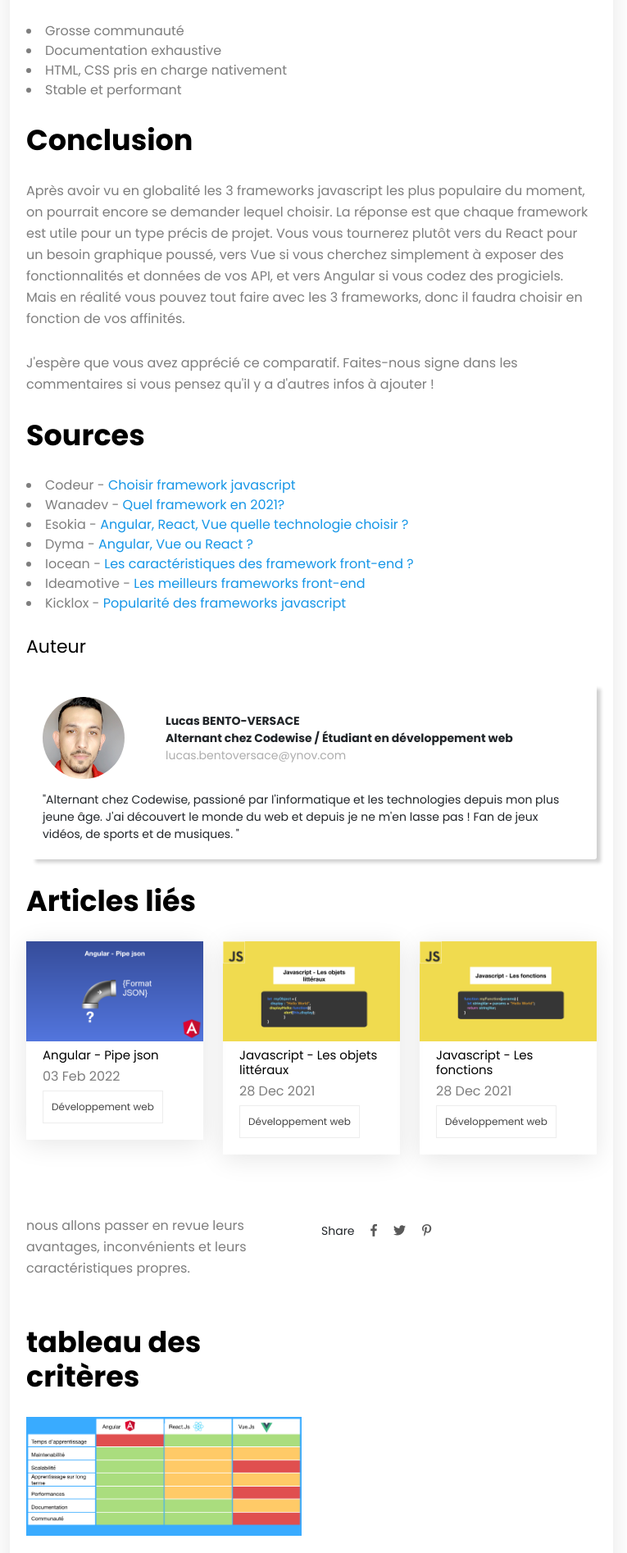
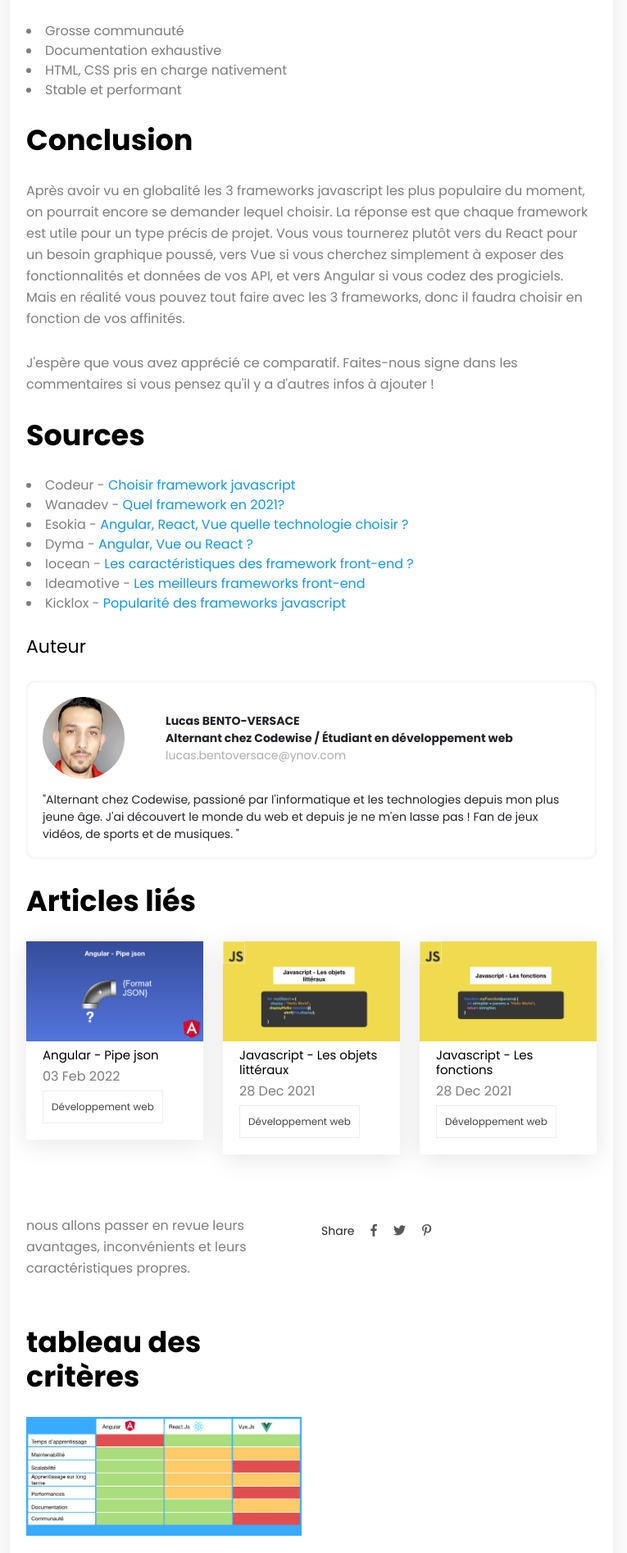
Before and after one commit to hubergerard/blog-codewise, a Jekyll site: the page built from _posts/2021-11-24-framework-javascript-lequel-choisir.html, in a window 1280 px wide. Shown: the part 4298-6192 px from the top of the page at 82% size, without its empty margins (70-835 px from the left). Built offline with Jekyll 4.4.1, drawn with Linux system fonts in a browser that asks for light colours; comment, search, counter and statistics services are not loaded.

Commit message:
fix responsive

```diff
--- a/_layouts/post.html
+++ b/_layouts/post.html
@@ -81,7 +81,7 @@ layout: default
                                 <img id="image_author" src="{{author.image}}" class="rounded-circle" alt="image auteur" width="100" height="100">
                                 <div id="name_email_author">
                                     <span class="fw-bold" id="name_author">{{author.name}}</span>
-                                    <span class="fw-bold" id="name_author">{{author.title}}</span>
+                                    <span class="fw-bold" id="title_author">{{author.title}}</span>
                                     <span id="email_author">{{author.email}}</span>
                                 </div>
 
--- a/assets/css/card_user.css
+++ b/assets/css/card_user.css
@@ -1,9 +1,9 @@
 #author-content{
-box-shadow: 8px 7px 4px -3px rgba(0,0,0,0.18);
--webkit-box-shadow: 8px 7px 4px -3px rgba(0,0,0,0.18);
--moz-box-shadow: 8px 7px 4px -3px rgba(0,0,0,0.18);
-border-radius: 3px;
-padding: 20px;
+    box-shadow: 0 0 5px 0 rgba(0, 0, 0, .1) inset;
+    -webkit-box-shadow: 0 0 5px 0 rgba(0, 0, 0, .1) inset;
+    -moz-box-shadow: 0 0 5px 0 rgba(0, 0, 0, .1) inset;
+    border-radius: 10px;
+    padding: 20px;
 }
 
 #infos_author{
@@ -13,23 +13,15 @@ padding: 20px;
     align-items: center;
 }
 
+#email_author {
+    color: rgb(173, 173, 173);
+    min-width: 40%;
+    word-wrap: break-word;
+}
+
 #name_email_author{
     display: flex;
     flex-direction: column;
     margin-left: 50px;
+    min-width: 20%;
 }
-
-#name_author{
-}
-
-#image_author{
-
-}
-
-#bio_author{
-
-}
-
-#email_author{
-    color: rgb(173, 173, 173);
-}
```
